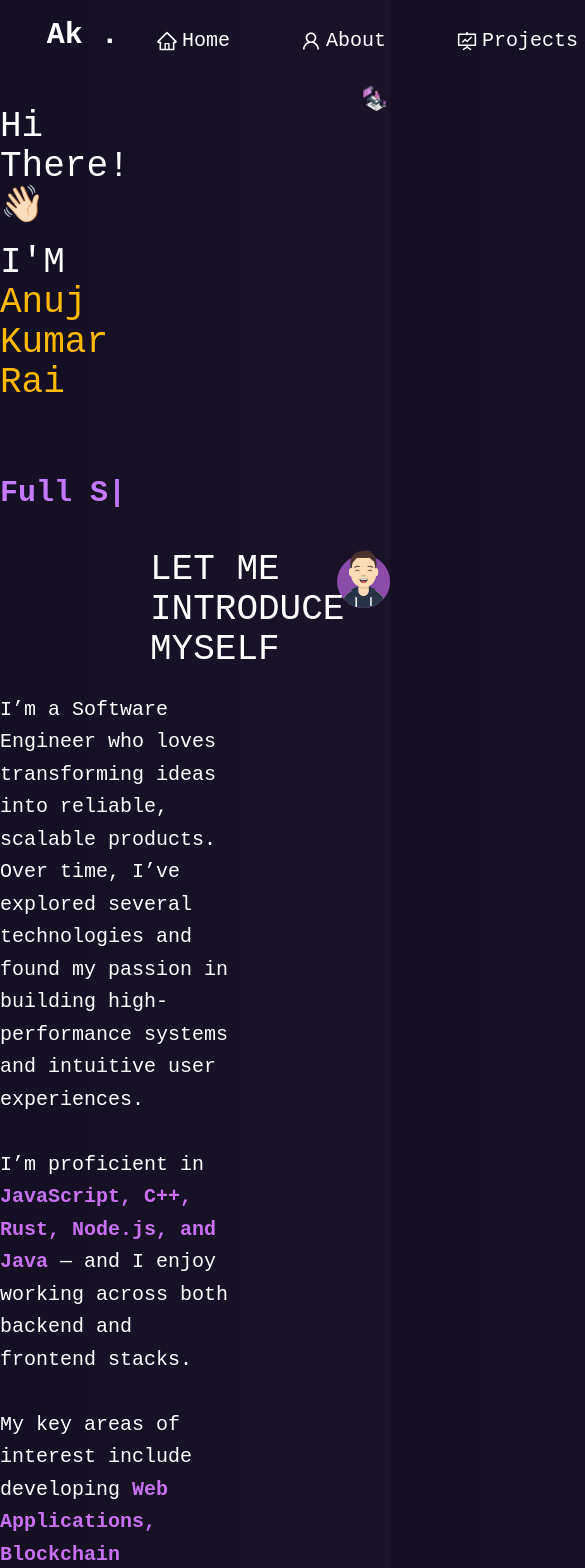
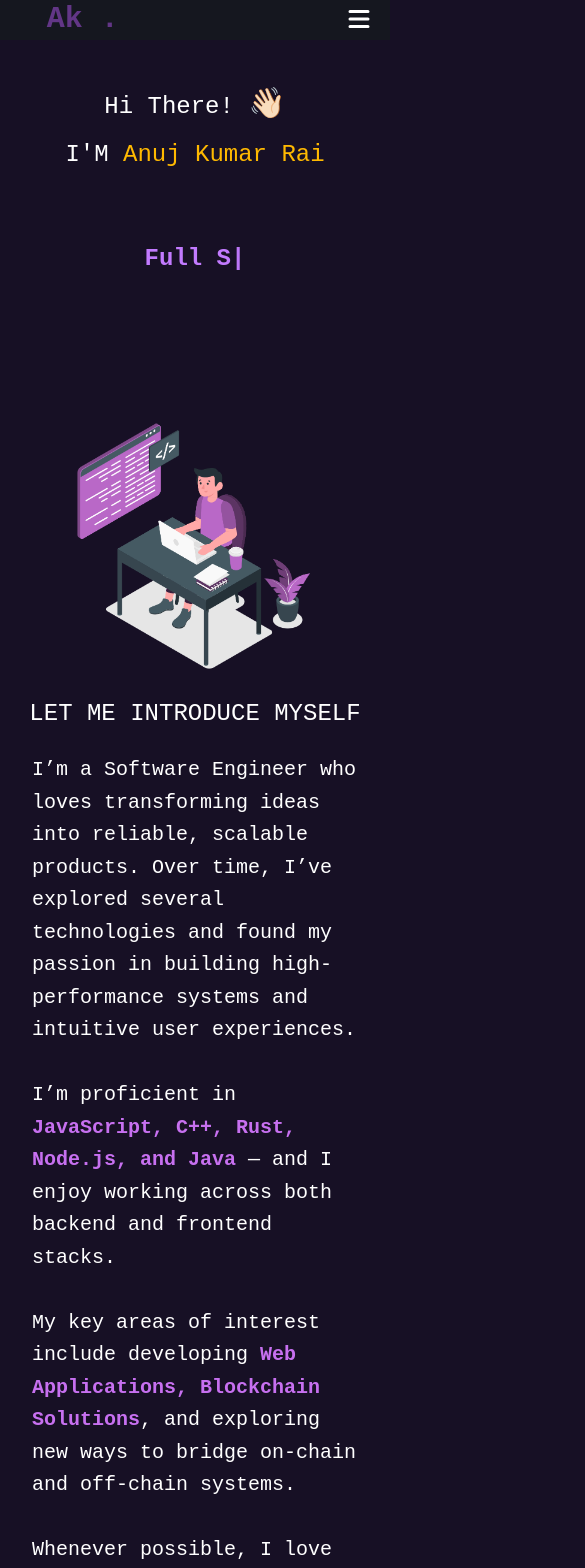
Before and after one commit to Anuj5588/anuj-kumar-rai-portfolio, a Next.js app: page / in a window 390 px wide. Shown: the top 1568 px of the page, 585 px wide, since content can reach past the window. Built offline with nearby package versions, Linux system fonts and the light colour scheme.

Commit message:
completed the responsiveness of home page component

```diff
--- a/app/component/Footer/footerLayout/page.js
+++ b/app/component/Footer/footerLayout/page.js
@@ -9,12 +9,12 @@ import { FaLinkedinIn } from "react-icons/fa";
 const Footer = () => {
   return (
     <>
-<div className='bg-[rgb(19,23,27)] px-[200px] flex justify-between  items-center h-[50px]'>
+<div className='bg-[#0A0416] px-[200px]  flex justify-between max-md:flex-col  h-fit gap-8 items-center max-md:overflow-x-hidden max-md:px-4  md:py-4'>
 
-    <div className=''>Designed and Developed by Anuj Kumar Rai</div>
+    <div className='text-white'>Designed and Developed by Anuj Kumar Rai</div>
 
-    <div className='pr-[200px]'>Copyright © 2026 AK</div>
-    <div className='flex  gap-6 '>
+    <div className='max-md:flex-wrap text-white'>Copyright © 2026 AK</div>
+    <div className='flex max-md:flex-wrap text-white gap-6 max-md:py-2'>
         <div><AiFillGithub/></div>
          <div><AiOutlineTwitter/></div>
           <div><AiFillInstagram/></div>
--- a/app/component/Footer/page.js
+++ b/app/component/Footer/page.js
@@ -12,14 +12,14 @@ import Link from 'next/link';
 const Contactsection = () => {
   return (
     <>
-    <div className='-translate-y-[130px] flex flex-col items-center'>
+    <div className='my-8 flex flex-col  items-center max-md:-translate-y-[0px]  '>
       <div className='text-white text-4xl font-monoPT'>
         Find Me On
       </div>
-      <div className='text-white text-2xl'>Feel free to <span className='text-purple-700'>connect</span> with me.</div>
+      <div className='text-white text-2xl max-sm:px-2 max-md:flex-wrap'>Feel free to <span className='text-purple-700'>connect</span> with me.</div>
     </div>
 
-      <div className="flex gap-6 -translate-y-[100px] justify-center">
+      <div className="flex gap-6  justify-center max-md:-translate-y-[0px] my-8">
       {/* GitHub */}
       <Link href={`https://github.com/Anuj5588`} target='blank'><div className="w-10 h-10 bg-white rounded-full flex items-center justify-center
                       hover:scale-110 transition duration-300 cursor-pointer">
--- a/app/component/Hero/leftSection/bottomSection/page.js
+++ b/app/component/Hero/leftSection/bottomSection/page.js
@@ -4,15 +4,15 @@ const Bottomsection = () => {
   return (
  <>
   {/* INTRO SECTION */}
-  <section className="min-h-screen">
+  <section className="">
 
     {/* Heading */}
-    <div className=" translate-x-[150px] font-medium text-4xl text-white mb-6">
+    <div className=" translate-x-[150px] max-md:translate-x-[0px] max-md:text-center  max-sm:text-2xl font-medium text-4xl text-white mb-6">
       LET ME INTRODUCE MYSELF
     </div>
 
     {/* Paragraph */}
-    <div className="text-xl text-white max-w-4xl leading-relaxed">
+    <div className="text-xl min-h-[400px] text-white max-w-4xl max-md:px-4 leading-relaxed">
       I’m a Software Engineer who loves transforming ideas into reliable,
       scalable products. Over time, I’ve explored several technologies and
       found my passion in building high-performance systems and intuitive
--- a/app/component/Hero/leftSection/upperSection/page.js
+++ b/app/component/Hero/leftSection/upperSection/page.js
@@ -42,20 +42,20 @@ const Uppersection
   return (
     <>
       {/* HERO SECTION */}
-      <section className=" flex flex-col justify-center">
-        <h6 className="text-white text-4xl">
+      <section className=" flex flex-col justify-center max-md:min-w-[200px] max-sm:text-center">
+        <h6 className="text-white text-4xl max-md:text-2xl ">
           Hi There!{" "}
-          <span className="wave" role="img" aria-labelledby="wave">
+          <span className="wave max-md:text-3xl" role="img" aria-labelledby="wave">
             👋🏻
           </span>
         </h6>
 
-        <div className="text-white text-4xl py-4">
+        <div className="text-white text-4xl max-md:text-2xl py-4">
           I'M <span className="text-amber-400">Anuj Kumar Rai</span>
         </div>
 
-        <div className="pt-14">
-          <span className="text-purple-400 font-semibold text-3xl">
+        <div className="pt-14  max-sm:whitespace-nowrap">
+          <span className="text-purple-400 font-semibold text-3xl max-sm:text-2xl">
             {text}
             <span className="animate-pulse">|</span>
           </span>
--- a/app/component/Hero/pages.js
+++ b/app/component/Hero/pages.js
@@ -7,7 +7,7 @@ import BottomRsection from './rightSection/bottomSection/page';
 const Hero = () => {
   return (
     <>
-   <div className="flex justify-center gap-[230px] ">
+   <div className="flex justify-center gap-[230px] max-md:flex max-md:flex-col max-md:items-center max-md:gap-[100px] ">
         <div className="mt-[12%]">
           <Uppersection />
         </div>
@@ -16,7 +16,7 @@ const Hero = () => {
           <Rightsection />
         </div>
       </div>
-      <div className='flex justify-center gap-[100px] mt-[10%] '>
+      <div className='flex justify-center gap-[100px] px-4  max-md:flex-col  max-md:items-center  '>
         <Bottomsection/>
         <BottomRsection/>
       </div>
--- a/app/component/Hero/rightSection/upperSection/page.js
+++ b/app/component/Hero/rightSection/upperSection/page.js
@@ -7,8 +7,11 @@ import home  from '@/public/image/home.svg';
 
 const Uppersection = () => {
   return (
-    <div>
-        <Image src={home} width={500} height={200} />
+    <div >
+      <div className='max-md:hidden'><Image src={home} width={500} height={200} /></div>
+
+        <div className='md:hidden max-sm: '><Image src={home} width={300} height={200} /></div>
+
     </div>
   )
 }
--- a/app/component/Navbar/page.js
+++ b/app/component/Navbar/page.js
@@ -1,25 +1,23 @@
-
-import { navItems } from '@/public/jsonData/page'
+"use client";
+import { navItems } from "@/public/jsonData/page";
 import styles from "./page.module.css";
-import {
-  AiFillStar,
-} from "react-icons/ai";
+import { AiFillStar } from "react-icons/ai";
 import { CgGitFork } from "react-icons/cg";
-import Link from 'next/link';
+import Link from "next/link";
+import { useState } from "react";
+import { HiMenu, HiX } from "react-icons/hi";
 
 const Navbar = () => {
-
-
+  const [open, setOpen] = useState(false);
   return (
     <>
-    <span className='text-white text-[30px] flex mt-4 gap-4 font-extrabold text-2xl ml-[12%] font-mono'>Ak .</span>
-    <div className='flex  gap-[70px] -mt-[30px]  ml-[40%]'>
-
-
+      <div className="  max-md:bg-[#15171F] relative">
+        <span className="text-[#623686] text-[30px] flex mt-4 max-md:mt-0 gap-4 font-extrabold text-2xl ml-[12%] font-mono ">
+          Ak .
+        </span>
+        <div className="flex  gap-[70px] -mt-[30px] max-md:hidden ml-[40%]">
           {navItems.map((item, index) => (
-
             <Link href={item.path} key={index}>
-      <h1> {console.log(item.path)}</h1>
               <span
                 key={index}
                 className="group relative inline-flex items-center gap-1 text-white text-[20px] font-mono cursor-pointer"
@@ -32,7 +30,7 @@ const Navbar = () => {
 
                 {/* underline */}
                 <span
-      className="absolute -bottom-2 left-0 h-[3px] w-0 bg-purple-500 rounded-full
+                  className="absolute -bottom-2 left-0 h-[4px] w-0 bg-purple-700 rounded-full
                  transition-all duration-300 group-hover:w-full
                  shadow-[0_0_10px_rgba(168,85,247,0.9)]"
                 ></span>
@@ -40,15 +38,64 @@ const Navbar = () => {
             </Link>
           ))}
 
+          <span
+            className={`${styles.hello} flex justify-around items-center w-[8%] `}
+          >
+            <span className="text-[25px] font-mono text-white">
+              <CgGitFork />
+            </span>
+            <span className="text-[25px] font-mono text-white">
+              <AiFillStar />
+            </span>
+          </span>
+        </div>
+        {/* Burger Icon (below md) */}
+        <div className="absolute right-4 top-1">
+          <button className="md:hidden text-white text-3xl" onClick={() => setOpen(!open)}>
+            {open ? <HiX /> : <HiMenu />}
+          </button>
+        </div>
 
-   <span className={`${styles.hello} flex justify-around items-center w-[8%] `}>
-    <span className='text-[25px] font-mono text-white' ><CgGitFork/></span>
-      <span  className='text-[25px] font-mono text-white'><AiFillStar/></span>
+        {/* Mobile Menu */}
+        {open && (
+          <>
+          <ul className="md:hidden flex text-white flex-col gap-4 mt-4 justify-center items-center text-2xl font-bold p-4 rounded-lg">
+            {navItems.map((item, index) => (
+
+              <li>
+                <Link href={item.path} key={index}>
+                 <span
+                key={index}
+                className="group relative inline-flex items-center gap-1 text-white text-[20px] font-mono cursor-pointer"
+              >
+                <span className="text-[22px]">
+                  <item.icon />
                 </span>
+                <span>{item.label}</span>
+                  </span>
+                </Link>
 
+
+              </li>
+
+            ))}
+
+           <span
+            className={`${styles.hello} flex justify-around items-center min-w-[15%] max-w`}
+          >
+            <span className="text-[25px] font-mono text-white">
+              <CgGitFork />
+            </span>
+            <span className="text-[25px] font-mono text-white">
+              <AiFillStar />
+            </span>
+          </span>
+          </ul>
+          </>
+        )}
       </div>
     </>
-  )
-}
+  );
+};
 
-export default Navbar
+export default Navbar;
--- a/app/globals.css
+++ b/app/globals.css
@@ -26,5 +26,6 @@ body {
   font-family: "PT Mono", monospace !important;
   -webkit-font-smoothing: antialiased;
   -moz-osx-font-smoothing: grayscale;
-  background-image: linear-gradient(to left, rgb(27 20 41), rgb(20 15 35));
+ background-color: #171025;
+
 }
--- a/app/layout.js
+++ b/app/layout.js
@@ -12,7 +12,9 @@ export default function RootLayout({ children }) {
       <body className="min-h-screen flex flex-col ">
 
         {/* Navbar */}
-        <Navbar />
+
+        <div className=""> <Navbar /></div>
+
 
         {/* Page Content */}
         <main className="flex-grow">
```
Lines whose indentation alone changed are shown as unchanged.
